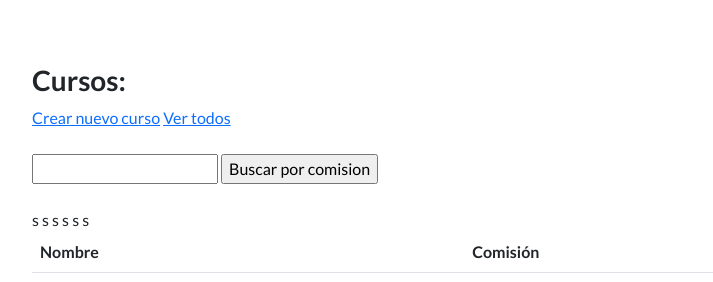
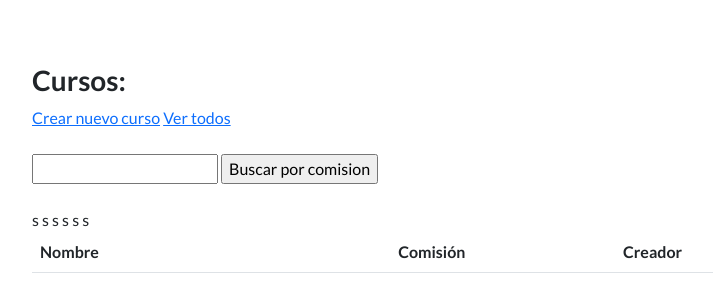
Before and after one commit to gabrirys/Primer_Django, a Django app: page /estudios/cursos/ in a window 1280 px wide. Shown: the part 66-348 px from the top of the page, without its empty margins (16-729 px from the left). Run offline with Django 4.2, Linux system fonts and the light colour scheme; a user stored in the database is signed in; data comes from the database, SQL or seed files in the repository; both versions use the stored data as it was after the commit; some libraries are stand-ins or nearby versions.

Commit message:
Agregado de atributo Usuario Creador

```diff
--- a/control_estudios/models.py
+++ b/control_estudios/models.py
@@ -1,11 +1,13 @@
 from django.db import models
-
+from django.contrib.auth.models import User # Hay que importar el modelo User
 # Create your models here.
 
 class Curso(models.Model):
     #los atributos de la clase son columnas de la tabla
     nombre = models.CharField(max_length=64) # funcion generar campo con texto con límite
     comision = models.IntegerField() # función para generar campo con números
+    creador = models.ForeignKey(User, on_delete=models.CASCADE, related_name='cursos_creados', null=True) # función para relacionar dos modelos y crear un usuario creador
+    # on_delete=models.CASCADE esto es para que si se elimana el usuario creador, se eliminen sus creaciones
 
     #función para darle nombre correcto en el panel administrativo
     def __str__(self):
--- a/control_estudios/templates/control_estudios/lista_cursos.html
+++ b/control_estudios/templates/control_estudios/lista_cursos.html
@@ -23,6 +23,7 @@
     <tr>
       <th>Nombre</th>
       <th>Comisión</th>
+      <th>Creador</th>
       <th></th>
       <th></th>
     </tr>
@@ -30,6 +31,7 @@
     <tr>
     <td>{{ curso.nombre }}</td>
     <td>{{ curso.comision }}</td>
+    <td>{{ curso.creador }}</td>
     <td>
       <a href="{% url 'editar_curso' curso.id %}">editar</a>
     </td>
--- a/control_estudios/views.py
+++ b/control_estudios/views.py
@@ -41,7 +41,8 @@
            data = formulario.cleaned_data  # es un diccionario
            nombre = data["nombre"]
            comision = data["comision"]
-           curso = Curso(nombre=nombre, comision=comision)
+           creador = request.user # Agregar el atributo del creador
+           curso = Curso(nombre=nombre, comision=comision, creador=creador)
            curso.save()  # Lo guardan en la Base de datos
 
            # Redirecciono al usuario a la lista de cursos
--- a/perfiles/views.py
+++ b/perfiles/views.py
@@ -30,6 +30,7 @@
 
 #LOGIN
 def login_view(request):
+   next_url = request.GET.get('next')
    if request.method == "POST":
        form = AuthenticationForm(request, data=request.POST)
 
@@ -41,8 +42,11 @@
            # user puede ser un usuario o None
            if user:
                login(request=request, user=user)
+               if next_url:
+                   return redirect(next_url)
                url_exitosa = reverse('inicio')
                return redirect(url_exitosa)
+
    else:  # GET
        form = AuthenticationForm()
    return render(
```
Also changed, not shown: control_estudios/migrations/0002_curso_creador.py (added), db.sqlite3.
